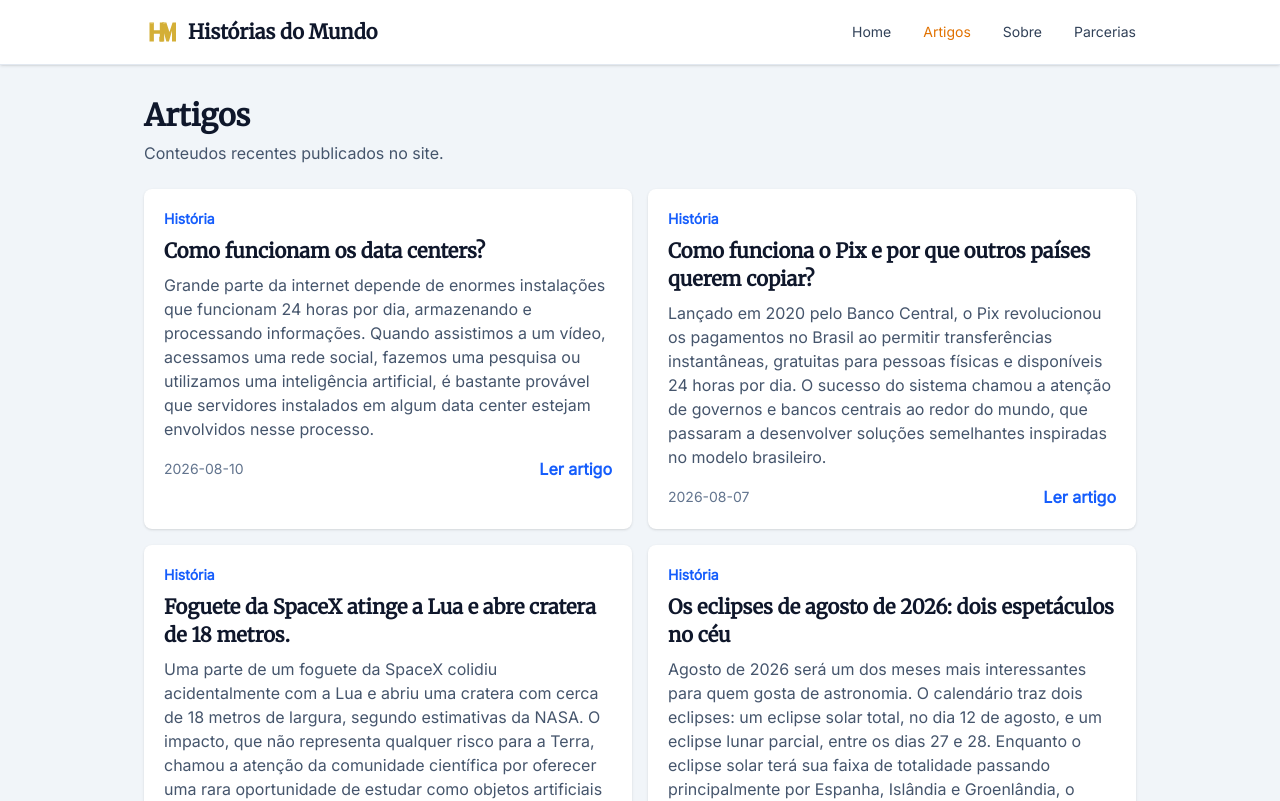
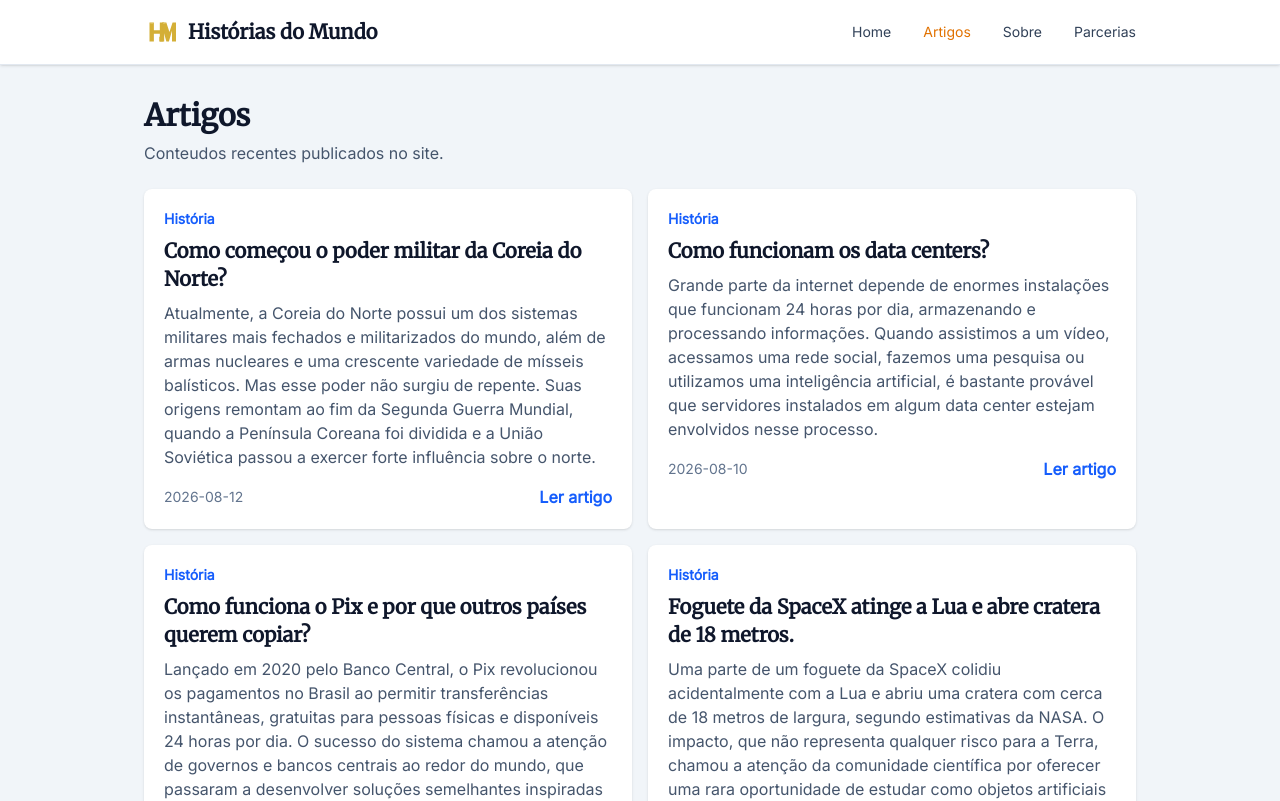
Before and after one commit to jordanlp19/Hist-rias-do-mundo, a React (Vite) app in the folder frontend/: page /artigos in a window 1280 px wide. Shown: the top 801 px of the page. Built offline with nearby package versions, Linux system fonts and the light colour scheme; what tailwind-animations would draw is missing.

Commit message:
Novo artigo Coreia do Norte militar

```diff
--- a/frontend/src/data/articles.js
+++ b/frontend/src/data/articles.js
@@ -16,6 +16,7 @@ import eclipseImage from "../assets/articles/eclipse_agosto.webp";
 import fogueteImage from "../assets/articles/foguete_spacex_lua.webp";
 import pixImage from "../assets/articles/pix_ilustracao.webp";
 import datacenterImage from "../assets/articles/data_center.webp";
+import coreiamilImage from "../assets/articles/coreia_do_norte_poder_militar.webp";
 
 const articles = [
   {
@@ -1227,6 +1228,85 @@ Departamento de Energia dos Estados Unidos (DOE) - Informações sobre eficiênc
 
 Federal Energy Management Program (FEMP) - Informações técnicas sobre refrigeração, utilização de água, torres de resfriamento e sistemas de refrigeração líquida em data centers.`,
   },
+
+  {
+    id: 20,
+    title: "Como começou o poder militar da Coreia do Norte?",
+    slug: "Poder militar Coreia do Norte",
+    description:
+      "Atualmente, a Coreia do Norte possui um dos sistemas militares mais fechados e militarizados do mundo, além de armas nucleares e uma crescente variedade de mísseis balísticos. Mas esse poder não surgiu de repente. Suas origens remontam ao fim da Segunda Guerra Mundial, quando a Península Coreana foi dividida e a União Soviética passou a exercer forte influência sobre o norte.",
+    category: "História",
+    image: coreiamilImage,
+    date: "2026-08-12",
+    author: "Jordan Lopes",
+    content: `A divisão da Coreia
+
+Entre 1910 e 1945, a Coreia esteve sob domínio do Império Japonês. Com a derrota japonesa na Segunda Guerra Mundial, tropas soviéticas ocuparam a parte norte da península, enquanto forças dos Estados Unidos assumiram posições no sul.
+
+A divisão ocorreu aproximadamente ao longo do paralelo 38 e acabou dando origem a dois Estados rivais. Em setembro de 1948 foi criada oficialmente a República Popular Democrática da Coreia, liderada por Kim Il-sung.
+
+Kim havia participado da resistência contra o Japão e passou a contar com o apoio soviético na construção do novo regime norte-coreano.
+
+A criação do Exército Popular da Coreia
+
+Antes mesmo da fundação oficial do país, o norte começou a organizar suas próprias forças militares.
+
+Em 8 de fevereiro de 1948 foi formalmente criado o Exército Popular da Coreia. Parte de seus primeiros comandantes possuía experiência em movimentos guerrilheiros que haviam combatido os japoneses na Manchúria.
+
+A União Soviética desempenhou um papel fundamental nessa fase. Além de auxiliar na organização das forças armadas, Moscou forneceu treinamento, armamentos e equipamentos militares.
+
+Outro reforço importante veio da China. Durante a Guerra Civil Chinesa, milhares de coreanos combateram ao lado das forças comunistas. Após a vitória de Mao Tsé-Tung em 1949, muitos desses soldados veteranos retornaram à Coreia do Norte e foram incorporados ao exército.
+
+A Guerra da Coreia
+
+O primeiro grande teste das novas forças ocorreu em 25 de junho de 1950, quando tropas norte-coreanas atravessaram o paralelo 38 e invadiram a Coreia do Sul.
+
+O avanço inicial foi extremamente rápido. Grande parte do território sul-coreano foi ocupada nas primeiras semanas, mas a entrada de forças das Nações Unidas lideradas pelos Estados Unidos mudou o rumo da guerra.
+
+Posteriormente, a China também entrou diretamente no conflito em apoio ao Norte.
+
+Após três anos de combates devastadores, um armistício foi assinado em 1953. A guerra terminou sem um tratado de paz definitivo e a península permaneceu dividida.
+
+A experiência do conflito teria enorme influência sobre a política norte-coreana nas décadas seguintes. A liderança passou a considerar a capacidade militar como essencial para garantir a sobrevivência do regime.
+
+O nascimento do programa nuclear
+
+A próxima etapa importante começou no final da década de 1950.
+
+Em 1959, Coreia do Norte e União Soviética assinaram um acordo de cooperação nuclear. Durante os anos seguintes, cientistas norte-coreanos receberam treinamento e Moscou ajudou na construção de instalações de pesquisa em Yongbyon.
+
+Na década de 1960, os soviéticos forneceram um pequeno reator de pesquisa nuclear. Inicialmente, o programa era apresentado como destinado à pesquisa científica e à produção de energia.
+
+Com o passar das décadas, entretanto, a Coreia do Norte desenvolveu capacidade própria para trabalhar com combustível nuclear e plutônio.
+
+Durante os anos 1980, o país ampliou significativamente suas instalações em Yongbyon, incluindo a construção de um reator capaz de produzir plutônio que poderia ser separado e utilizado em armas nucleares.
+
+Dos mísseis às armas nucleares
+
+Paralelamente ao programa nuclear, Pyongyang passou a investir no desenvolvimento de mísseis balísticos.
+
+Tecnologias inicialmente baseadas em projetos soviéticos foram progressivamente modificadas e desenvolvidas dentro do próprio país. A combinação entre mísseis de longo alcance e armas nucleares acabaria se tornando o principal elemento da estratégia de dissuasão norte-coreana.
+
+Em 2005, o governo declarou publicamente possuir armas nucleares.
+
+No ano seguinte, em outubro de 2006, a Coreia do Norte realizou seu primeiro teste nuclear.
+
+Era o resultado de um processo iniciado décadas antes: primeiro com um exército convencional apoiado pela União Soviética e pela China, depois com a construção de uma indústria militar própria e, finalmente, com o desenvolvimento de armas nucleares e sistemas de lançamento.
+
+Assim, o poder militar norte-coreano atual é resultado de mais de sete décadas de investimentos contínuos. O que começou como uma força organizada sob forte influência soviética após a Segunda Guerra Mundial transformou-se em um dos pilares centrais do Estado norte-coreano e em sua principal ferramenta de dissuasão internacional.
+
+Fontes:
+
+Library of Congress - North Korea: A Country Study. Estudo histórico sobre a formação da Coreia do Norte, a criação do Exército Popular da Coreia e o desenvolvimento do regime de Kim Il-sung.
+
+Library of Congress - Soviet Korean Biographies in the Korean Collection. Documentação sobre a influência soviética na criação do Estado norte-coreano após 1945.
+
+Arms Control Association - Arms Control and Proliferation Profile: North Korea. Cronologia e informações sobre o desenvolvimento do programa nuclear norte-coreano.
+
+Arms Control Association - Dangerous Dealings: North Korea’s Nuclear Capabilities. Análise histórica do programa nuclear, da cooperação com a União Soviética e do complexo de Yongbyon.
+
+Arms Control Association - Chronology of U.S.-North Korean Nuclear and Missile Diplomacy. Cronologia do desenvolvimento nuclear e das negociações envolvendo o programa de armas da Coreia do Norte.`,
+  },
 ];
 
 export default articles;
```
Also changed, not shown: frontend/src/assets/articles/coreia_do_norte_poder_militar.webp (added).
